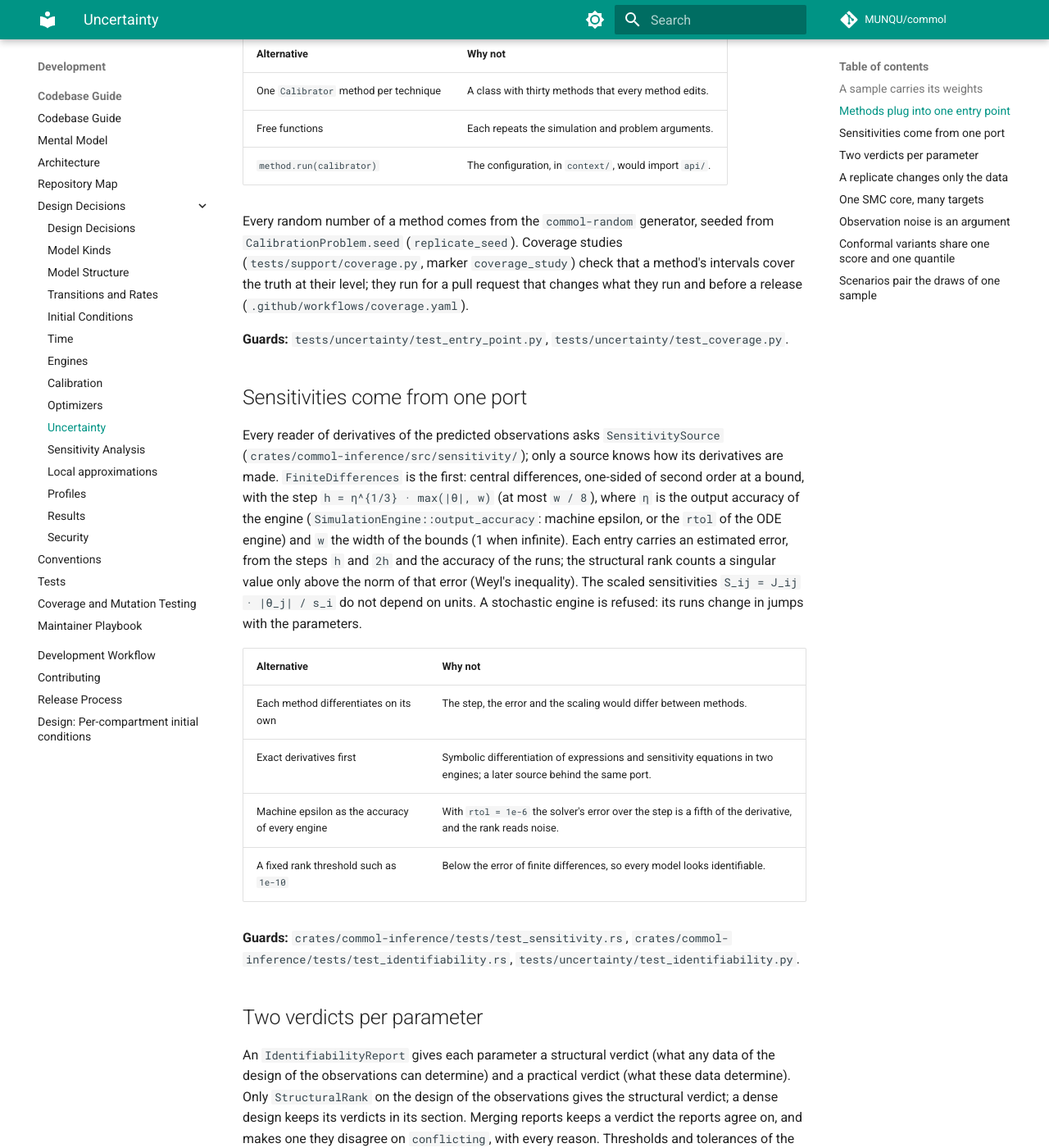
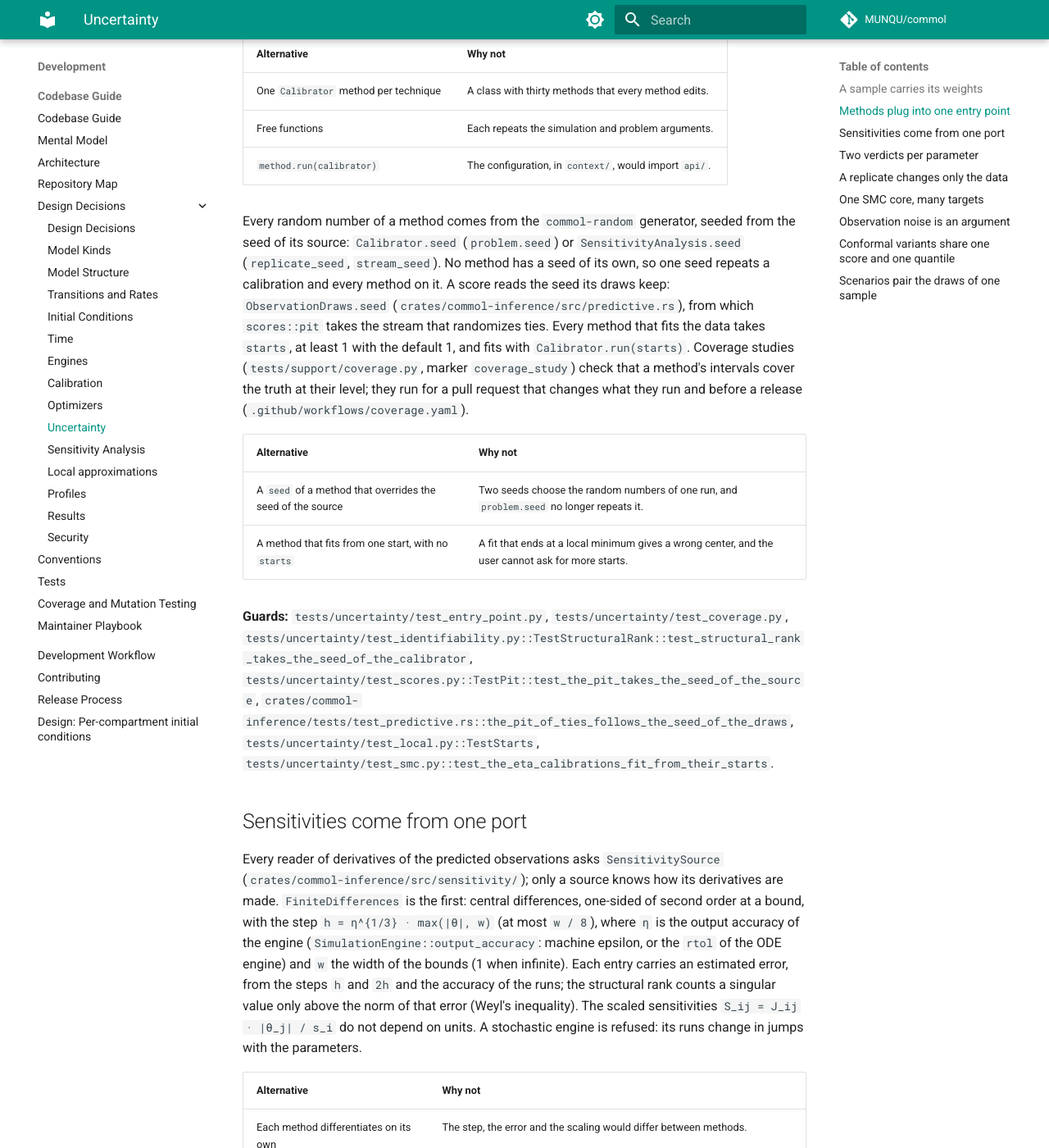
Before and after one commit to MUNQU/commol, an MkDocs documentation site: the page built from docs/codebase/decisions/uncertainty.md, in a window 1280 px wide and 1400 px high, scrolled down 1147 px. Shown: the whole window at 82% size. Built offline with MkDocs 1.6.1 and Material for MkDocs 9.7.7, drawn with Linux system fonts in a browser that asks for light colours; comment, search, counter and statistics services are not loaded; the version menu is left out.

Commit message:
feat(inference): every method that fits takes its starts

```diff
--- a/docs/codebase/decisions/uncertainty.md
+++ b/docs/codebase/decisions/uncertainty.md
@@ -47,14 +47,31 @@ by the configuration's type and knows no method. A static type checker infers
 | `method.run(calibrator)` | The configuration, in `context/`, would import `api/`. |
 
 Every random number of a method comes from the `commol-random` generator,
-seeded from `CalibrationProblem.seed` (`replicate_seed`). Coverage studies
+seeded from the seed of its source: `Calibrator.seed` (`problem.seed`) or
+`SensitivityAnalysis.seed` (`replicate_seed`, `stream_seed`). No method has a
+seed of its own, so one seed repeats a calibration and every method on it. A
+score reads the seed its draws keep: `ObservationDraws.seed`
+(`crates/commol-inference/src/predictive.rs`), from which `scores::pit` takes
+the stream that randomizes ties. Every method that fits the data takes
+`starts`, at least 1 with the default 1, and fits with
+`Calibrator.run(starts)`. Coverage studies
 (`tests/support/coverage.py`, marker `coverage_study`) check that a method's
 intervals cover the truth at their level; they run for a pull request that
 changes what they run and before a release
 (`.github/workflows/coverage.yaml`).
 
+| Alternative | Why not |
+|---|---|
+| A `seed` of a method that overrides the seed of the source | Two seeds choose the random numbers of one run, and `problem.seed` no longer repeats it. |
+| A method that fits from one start, with no `starts` | A fit that ends at a local minimum gives a wrong center, and the user cannot ask for more starts. |
+
 **Guards:** `tests/uncertainty/test_entry_point.py`,
-`tests/uncertainty/test_coverage.py`.
+`tests/uncertainty/test_coverage.py`,
+`tests/uncertainty/test_identifiability.py::TestStructuralRank::test_structural_rank_takes_the_seed_of_the_calibrator`,
+`tests/uncertainty/test_scores.py::TestPit::test_the_pit_takes_the_seed_of_the_source`,
+`crates/commol-inference/tests/test_predictive.rs::the_pit_of_ties_follows_the_seed_of_the_draws`,
+`tests/uncertainty/test_local.py::TestStarts`,
+`tests/uncertainty/test_smc.py::test_the_eta_calibrations_fit_from_their_starts`.
 
 ## Sensitivities come from one port
 
```
Also changed, not shown: docs/about/changelog.md (+18 -0 lines), docs/guide/uncertainty/local.md (+12 -5 lines), docs/guide/uncertainty/smc.md (+7 -2 lines), 9 other files.
